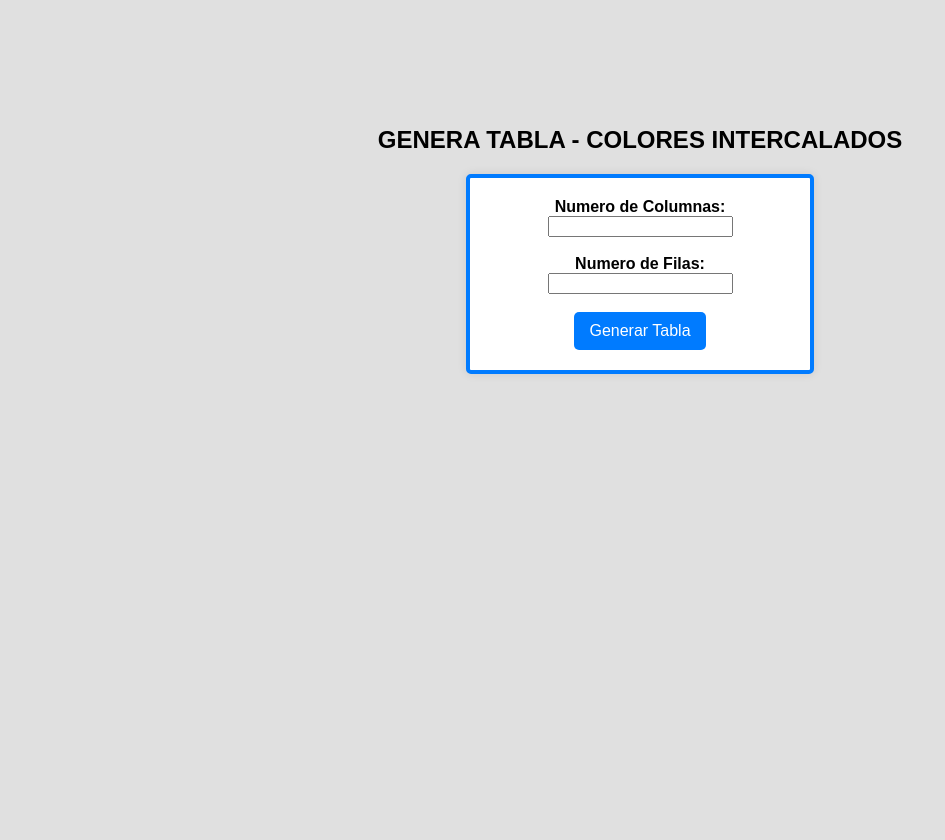
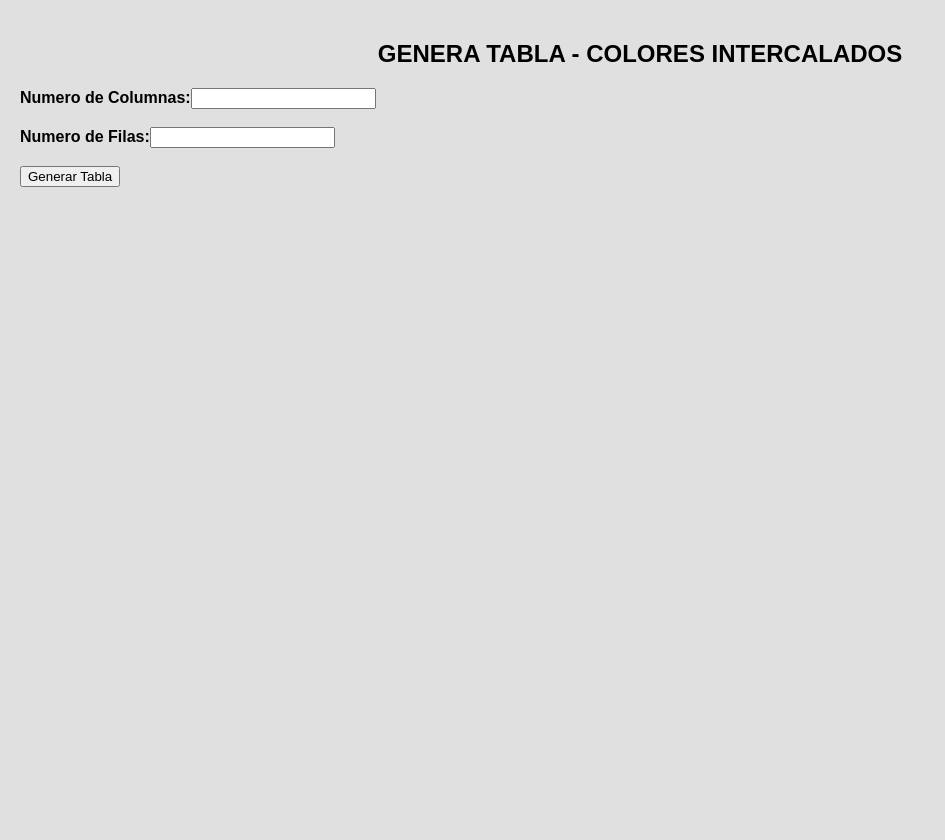
Before and after one commit to Atzelcer/DesarrolloWebAACT, a PHP site: page /Principal04.php in a window 1280 px wide. Shown: the whole page, without its empty margins (0-945 px from the left). Before the commit the page ends 374 px from the top, so only its background shows below. Run offline with PHP 8.4, Linux system fonts and the light colour scheme.

Commit message:
completando la t4

```diff
--- a/Tareas/Tarea_4/Pregunta_04/estilos.css
+++ b/Tareas/Tarea_4/Pregunta_04/estilos.css
@@ -1,80 +1,65 @@
-
 body {
     display: flex;
     flex-direction: column;
-    justify-content: center;
-    align-items: center;
-    height: 60vh;
+    min-height: 100vh;
     margin: 0;
+    padding: 20px;
     font-family: Arial, sans-serif;
     background-color: #e0e0e0;
-    text-align: center;
+    overflow-y: auto;
 }
 
-
-form {
-    padding: 20px;
-    border: 4px solid #007bff;
-    border-radius: 5px;
-    background-color: white;
-    box-shadow: 0px 0px 10px rgba(0, 0, 0, 0.1);
-    width: 300px;
+.contenedor-principal {
+    width: 100%;
+    max-width: 900px;
+    margin: 0 auto;
+    display: flex;
+    flex-direction: column;
+    align-items: center;
 }
 
-
-button, .boton {
-    background-color: #007bff;
-    color: white;
-    border: none;
-    padding: 10px 15px;
-    border-radius: 5px;
-    cursor: pointer;
-    font-size: 16px;
-    text-decoration: none;
+h2 {
+    margin-bottom: 20px;
+    text-align: center;
+    width: 100%;
 }
 
-button:hover, .boton:hover {
-    background-color: #0056b3;
+.contenedor-tabla {
+    max-height: 70vh;
+    overflow-y: auto;
+    width: 100%;
+    margin-bottom: 20px;
 }
 
-
 .tabla-intercalada {
-    margin-top: 15px;
+    width: 100%;
     border-collapse: collapse;
-    text-align: center;
-    width: 750px;
-    font-size: 20px;
+    margin: 0 auto;
 }
 
 .tabla-intercalada td {
     padding: 15px;
     border: 2px solid black;
-    width: 120px;
-    height: 50px;
-}
-
-.rojo {
-    background-color: red;
-    color: black;
-}
-
-.amarillo {
-    background-color: yellow;
-    color: black;
-}
-
-.verde {
-    background-color: #66ad60;
-    color: black;
+    text-align: center;
+    font-size: 20px;
 }
 
 
-.negrita {
-    font-weight: bold;
-    color: rgb(0, 0, 0);
+.rojo { background-color: red; color: black; }
+.amarillo { background-color: yellow; color: black; }
+.verde { background-color: #66ad60; color: black; }
+.negrita { font-weight: bold; }
+.numero { font-weight: bold; }
+
+.boton {
+    display: inline-block;
+    background-color: #007bff;
+    color: white;
+    padding: 10px 15px;
+    text-decoration: none;
+    border-radius: 5px;
 }
 
-.numero {
-    font-weight: bold;
-    color: black !important;
+.boton:hover {
+    background-color: #0056b3;
 }
```
Also changed, not shown: Tareas/Tarea_4/Pregunta_04/tablaintercalado.php (+7 -6 lines).
